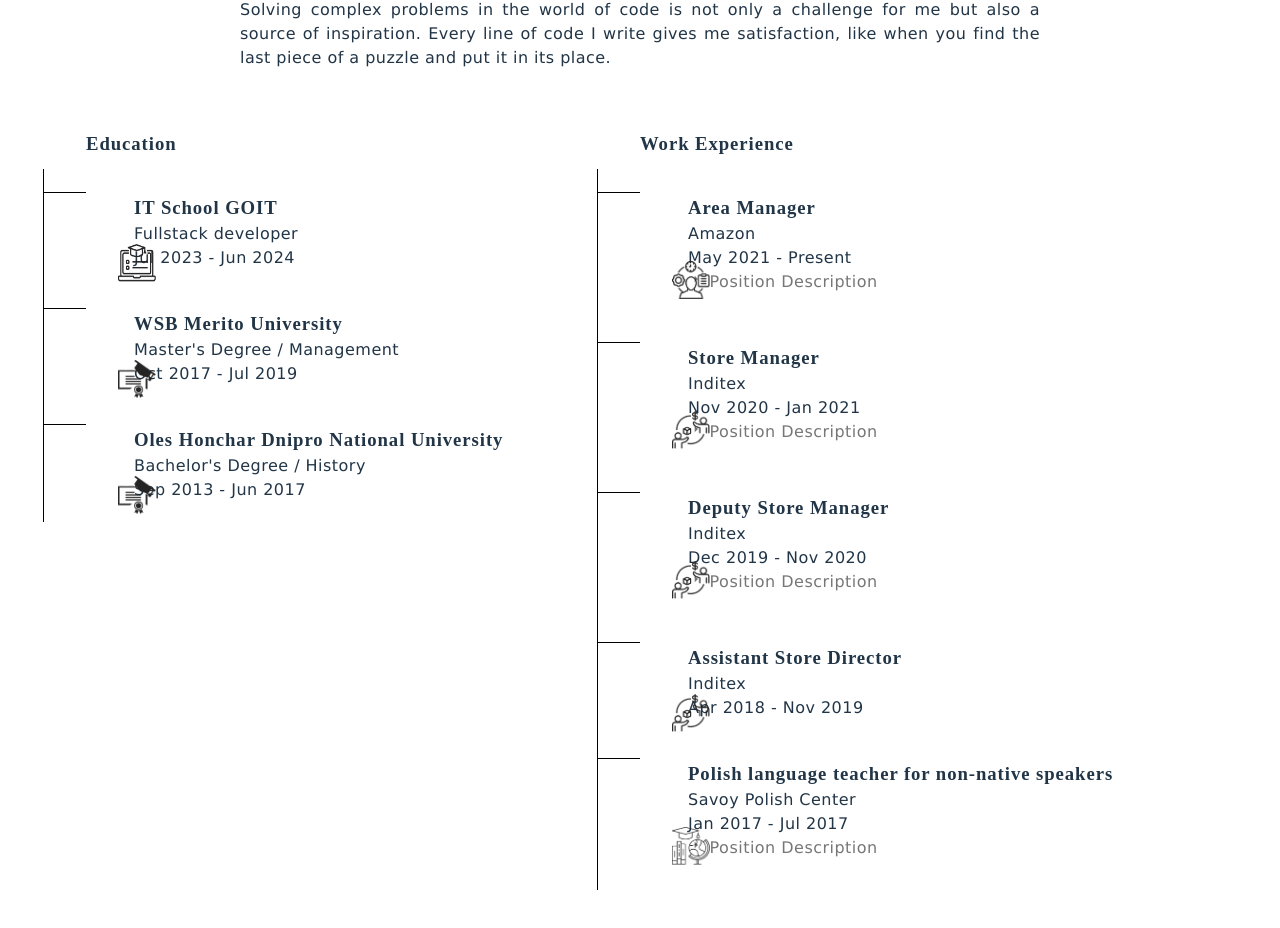
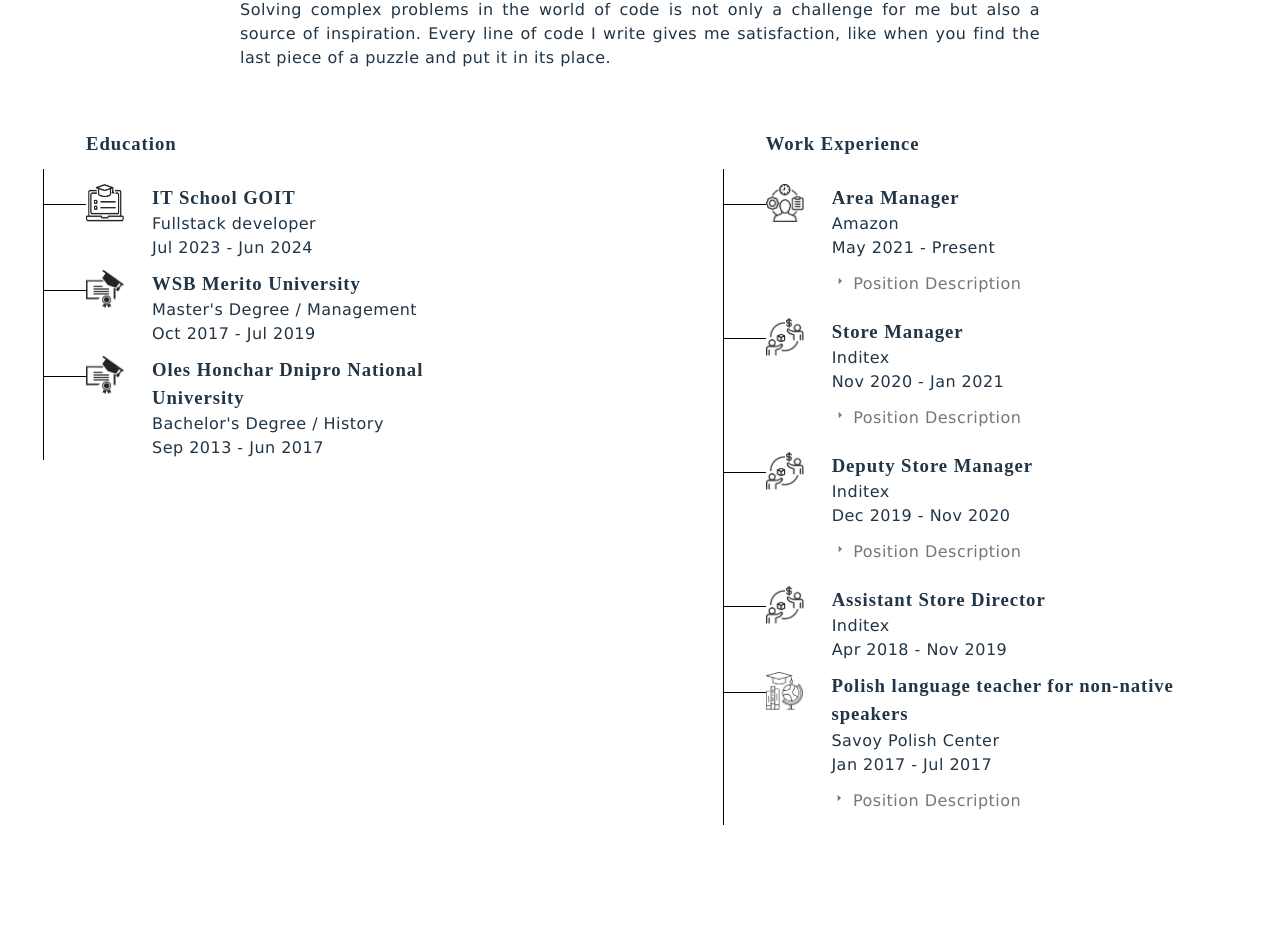
Before and after one commit to TetiZ/tz.works, a React (Vite) app: page /about in a window 1280 px wide. Shown: the part 552-1480 px from the top of the page. After the commit the page ends 1425 px from the top, so only its background shows below. Built offline with nearby package versions, Linux system fonts and the light colour scheme; a web font is replaced by a local one.

Commit message:
experience update

```diff
--- a/src/components/Experiences/Experiences.module.css
+++ b/src/components/Experiences/Experiences.module.css
@@ -27,10 +27,10 @@
 .expWrapper {
   /* Box model */
   display: flex;
+  gap: 300px;
 }
 
 .partWrapper {
-  width: calc((100% - 60px));
   text-align: left;
 }
 
--- a/src/components/WorkExperienceItem/WorkExperienceItem.jsx
+++ b/src/components/WorkExperienceItem/WorkExperienceItem.jsx
@@ -21,12 +21,11 @@ export default function WorkExperienceItem({
 
   return (
     <li className={css.expListItem}>
-      <div className={css.expLogo}>
-        <img className={css.logo} src={logo} alt="Field of activity logo" />
-      </div>
+      <img className={css.logo} src={logo} alt="Field of activity logo" />
+
       <div className={css.expDescr}>
-        <h3>{position}</h3>
-        <p>{company}</p>
+        <h3 className={css.title}>{position}</h3>
+        <p className={css.company}>{company}</p>
         <p>{dates}</p>
         {!loadMore && details?.length > 0 && (
           <p className={css.expLabel} onClick={showDetails}>
@@ -38,9 +37,11 @@ export default function WorkExperienceItem({
             <p className={css.expLabel} onClick={hideDetails}>
               <MdOutlineArrowDropDown /> Hide details
             </p>
-            <ul className="exp-details">
+            <ul className={css.expDetails}>
               {details.map((detail, index) => (
-                <li key={`${position}-${index}`}>{detail}</li>
+                <li className={css.expDetails} key={`${position}-${index}`}>
+                  {detail}
+                </li>
               ))}
             </ul>
           </>
--- a/src/components/WorkExperienceItem/WorkExperienceItem.module.css
+++ b/src/components/WorkExperienceItem/WorkExperienceItem.module.css
@@ -2,8 +2,8 @@
   /* Box model */
   display: flex;
   gap: 8px;
-  align-items: center;
-  padding: 20px;
+  align-items: start;
+  padding: 10px 0 0 0;
 
   /* Positioning */
   position: relative;
@@ -16,25 +16,30 @@
   width: 43px;
   display: block;
   left: -43px;
-  top: 18px;
+  top: 30px;
   background: black;
-}
-
-.expLogo {
-  margin-right: 20px;
-  position: relative;
 }
 
 .logo {
   width: 38px;
   height: 38px;
-  position: absolute;
-  top: 12px;
-  left: 12px;
+  margin-right: 20px;
+}
+
+.expDetails {
+  list-style-type: disc;
+  margin-bottom: 4px;
+  color: rgba(0, 0, 0, 0.537);
+}
+
+.title {
 }
 
 .expLabel {
-  margin-bottom: 10px; /* Верхний отступ */
+  margin-top: 12px;
+  margin-bottom: 12px;
+  cursor: pointer;
+
+  /* Typography */
   color: rgba(0, 0, 0, 0.537);
-  cursor: pointer;
 }
```
